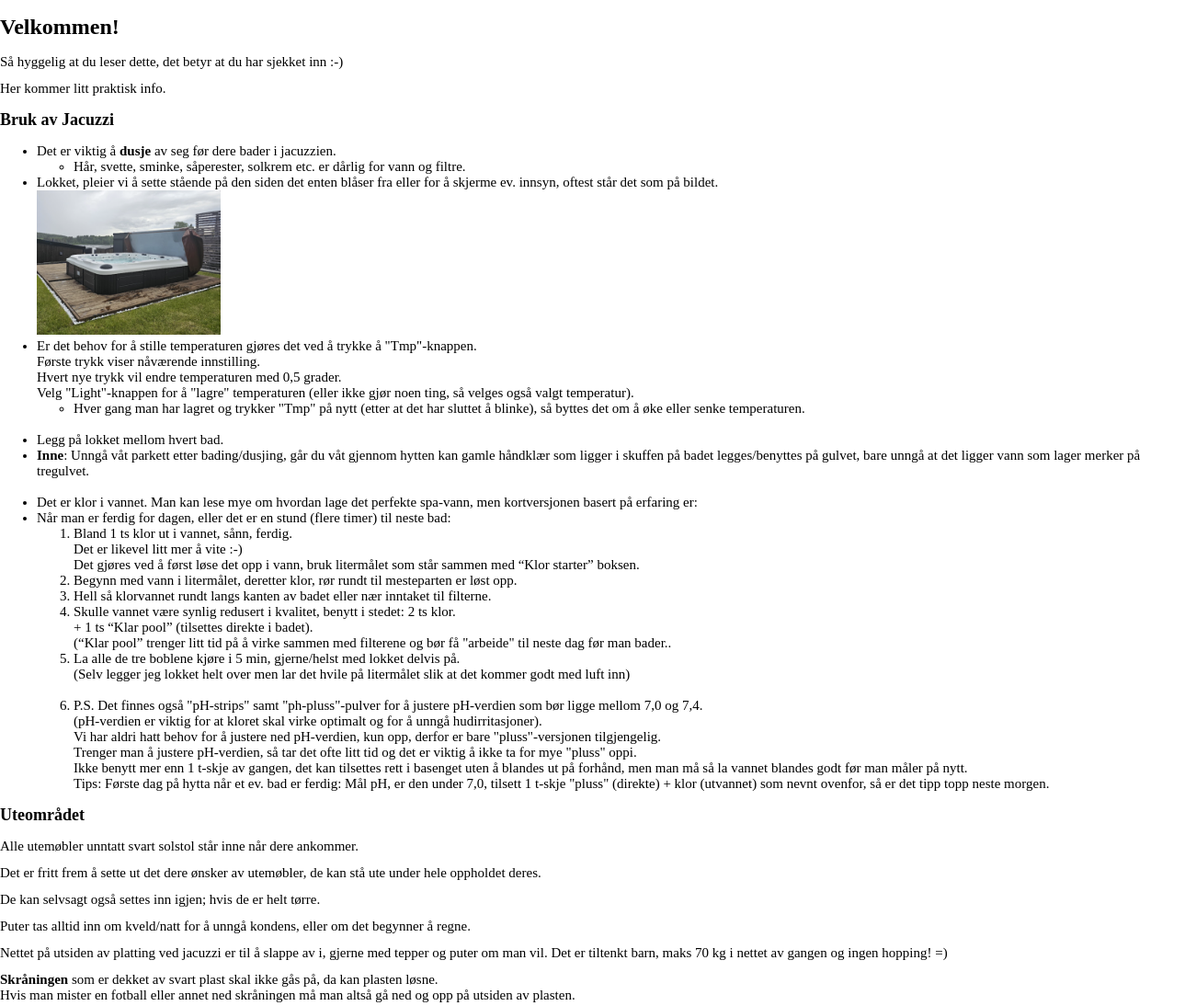
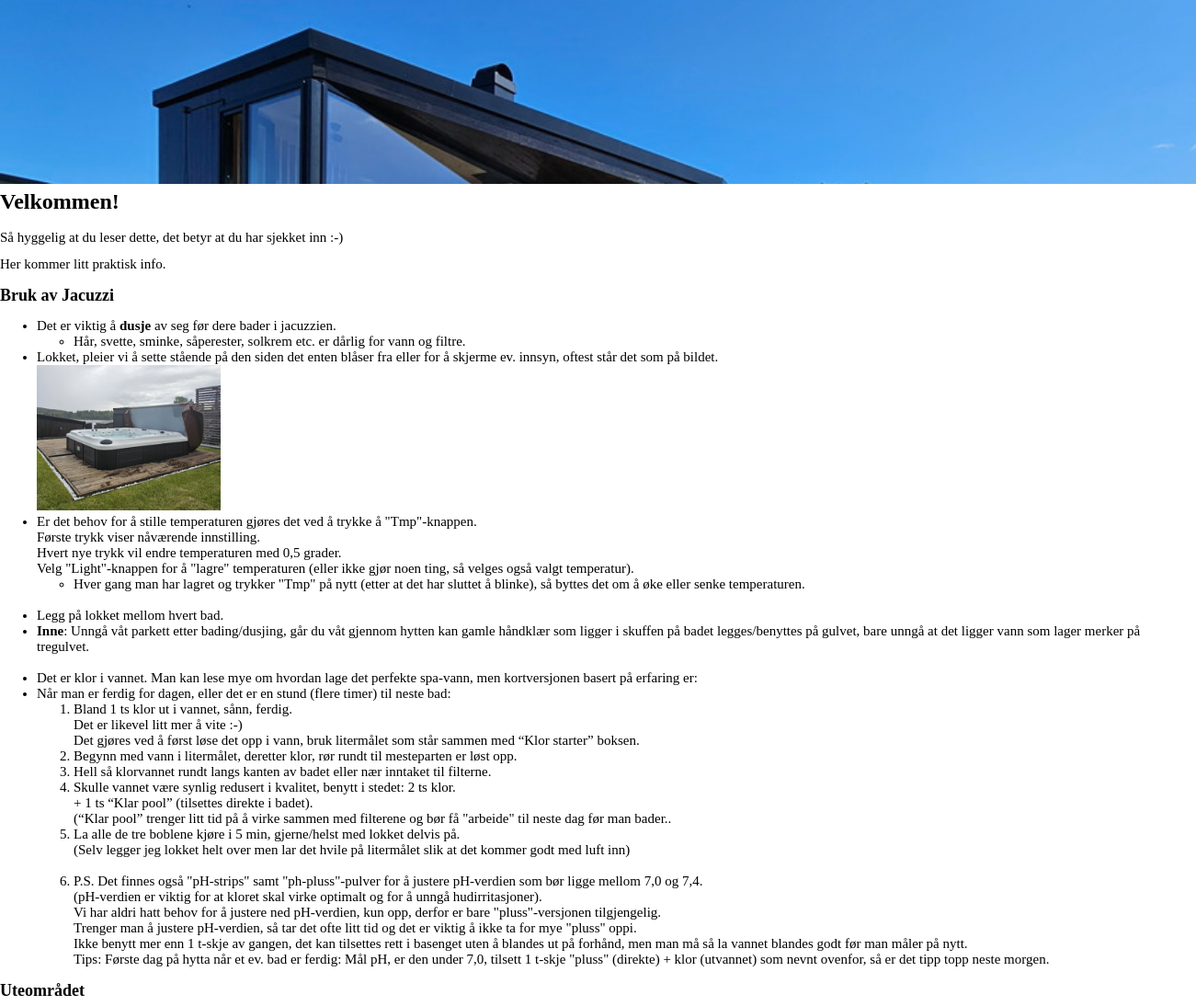
Before and after one commit to sommerhytta67/sommerhytta67.github.io, a plain HTML site: page info.html in a window 1280 px wide. Shown: the top 1094 px of the page at 92% size, 1301 px wide, since content can reach past the window. Drawn offline with Linux system fonts and the light colour scheme.

Commit message:
header logo

```diff
--- a/info.html
+++ b/info.html
@@ -14,9 +14,24 @@
         p{
             margin: 1rem 0;
         }
+
+        header{
+            position: absolute;
+        }
+        header.main{
+            background-image: url('./g/bg/67-from-jacuzzi.jpg');
+            background-size: cover;
+            background-positions: center;
+            background-repeat: no-repeat;
+            height: 200px;
+            margin:0 -1.75rem -0.8rem -1.75rem;
+            position: relative;
+        }
     </style>
 </head>
 <body>
+    <header class="main">
+    </header>
 <h1>Velkommen!</h1>
 
 <p>Så hyggelig at du leser dette, det betyr at du har sjekket inn :-)</p>
```
Also changed, not shown: g/bg/67-from-jacuzzi.jpg (added).
